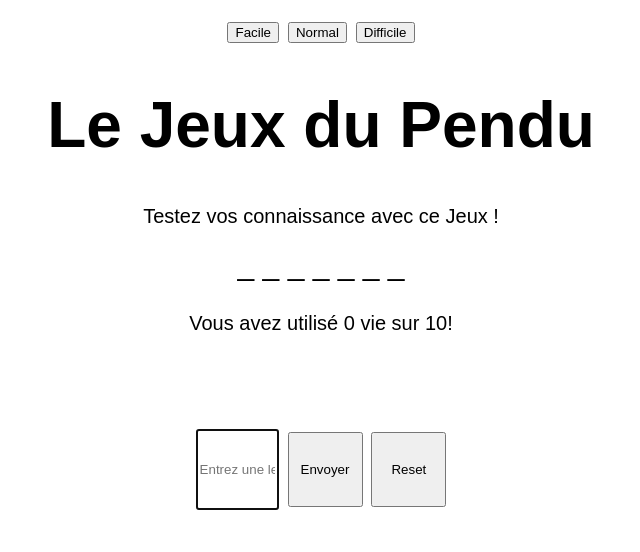
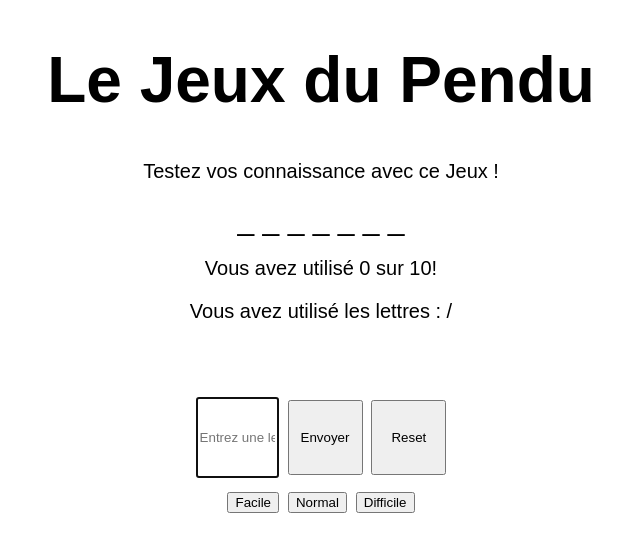
Before and after one commit to romain59/pendu, a plain HTML site: page index.html in a window 1280 px wide. Both pictures are taken after a click on the button "Envoyer". Shown: the whole page, without its empty margins (319-959 px from the left). Drawn offline with Linux system fonts and the light colour scheme; grey boxes are pictures that could not be loaded; a web font is replaced by a local one.

Commit message:
Fin pendu.

```diff
--- a/index.html
+++ b/index.html
@@ -10,11 +10,7 @@
 
 </head>
 <body>
-<div class="container">
-    <button class="button" id="facile">Facile</button>
-    <button class="button" id="normal">Normal</button>
-    <button class="button" id="difficile">Difficile</button>
-</div>
+
 <h1>Le Jeux du Pendu</h1>
 
 <p>Testez vos connaissance avec ce Jeux !</p>
@@ -58,7 +54,8 @@
 </div>
 
 <p id="indication"></p>
-<p id="chance">Vous avez utilisé 0 vie sur 10 !</p>
+<p id="chance"></p>
+<div id="utiliser">Vous avez utilisé les lettres : </div>
 
 <div><img src="image/pendu.jpg" alt="pendu" id="image"></div>
 <div><img src="https://media2.giphy.com/media/3o7TKJhBfNCiispgDm/giphy.gif?cid=3640f6095beaee3b595a42546369a432" alt="Pendu Gagné" id="image2">
@@ -67,9 +64,13 @@
     <input type="text" placeholder="Entrez une lettre" id="texte" maxlength="1" autofocus>
     <button id="envoyer" class="button2">Envoyer</button>
     <button id="reset" class="button2">Reset</button>
-
 </div>
 
+<div class="container">
+    <button class="button" id="facile">Facile</button>
+    <button class="button" id="normal">Normal</button>
+    <button class="button" id="difficile">Difficile</button>
+</div>
 
 <script src="javascript.js" type="text/javascript"></script>
 </body>
--- a/javascript.js
+++ b/javascript.js
@@ -2,6 +2,7 @@ var random = ['harrypotter', 'poudlard', 'voldemort', 'developpement', 'lensois'
 var mathrandom = random[Math.floor(Math.random()*random.length)];
 var motcorrect = 0;
 var vie = 0;
+var chance = 10;
 
 var tableau = [];
 
@@ -11,6 +12,9 @@ function reset () {
 
     document.getElementById('texte').value = '';
     document.getElementById('texte').focus();
+    document.getElementById('facile').style.opacity = '1';
+    document.getElementById('normal').style.opacity = '1';
+    document.getElementById('difficile').style.opacity = '1';
 }
 var lettre;
 
@@ -59,10 +63,12 @@ document.getElementById('envoyer').addEventListener("click",
          console.log(vie);
      }
 
-     document.getElementById('chance').innerHTML = 'Vous avez utilisé ' + vie  + ' vie sur 10!';
+     document.getElementById('chance').innerHTML = 'Vous avez utilisé ' + vie + ' ' + 'sur' + ' ' +  chance + '!';
+     document.getElementById('utiliser').innerHTML += lettre + ' / ' ;
 
-     if ( vie >= 10 ) {
-         document.getElementById('indication').innerHTML = "Vous avez Perdu !!!!";
+
+     if ( vie >= chance ) {
+         document.getElementById('indication').innerHTML = "Vous avez Perdu !!!! Le Mot à trouver était : " + ' ' + mathrandom;
          document.getElementById('indication').style.color = 'red';
          document.getElementById('envoyer').style.display = 'none';
          document.getElementById('image').style.height = '200px';
@@ -87,27 +93,6 @@ document.getElementById('reset').addEventListener("click",
         document.location.reload(true)
 });
 
-// Mode de Difficulté
-
-/*document.getElementById('facile').addEventListener("click",
-
-    function () {
-
-    });
-
-
-document.getElementById('normal').addEventListener("click",
-
-    function () {
-
-});
-
-document.getElementById('difficile').addEventListener("click",
-
-    function () {
-
-});*/
-
 function antichit() {
 
     for ( var t = 0; t < tableau.length; t++) {
@@ -118,3 +103,37 @@ function antichit() {
         }
     }
 }
+
+// Mode de Difficulté
+
+document.getElementById('facile').addEventListener("click",
+
+    function () {
+
+    chance;
+    document.getElementById('chance').innerHTML = 'Vous avez utilisé ' + vie  + ' vie sur 10!';
+        document.getElementById('difficile').style.opacity = '0';
+        document.getElementById('normal').style.opacity = '0';
+    });
+
+
+document.getElementById('normal').addEventListener("click",
+
+    function () {
+
+    chance = 5;
+    document.getElementById('chance').innerHTML = 'Vous avez utilisé ' + vie  + ' vie sur 5!';
+        document.getElementById('facile').style.opacity = '0';
+        document.getElementById('difficile').style.opacity = '0';
+});
+
+document.getElementById('difficile').addEventListener("click",
+
+    function () {
+
+    chance = 3;
+    document.getElementById('chance').innerHTML = 'Vous avez utilisé ' + vie  + ' vie sur 3!';
+    document.getElementById('facile').style.opacity = '0';
+    document.getElementById('normal').style.opacity = '0';
+
+});
--- a/style.css
+++ b/style.css
@@ -33,9 +33,9 @@ input {
 }
 
 
-#indication {
+#indication, #utiliser {
     text-align: center;
-    font-size: 30px;
+    font-size: 20px;
 }
 
 img {
```
